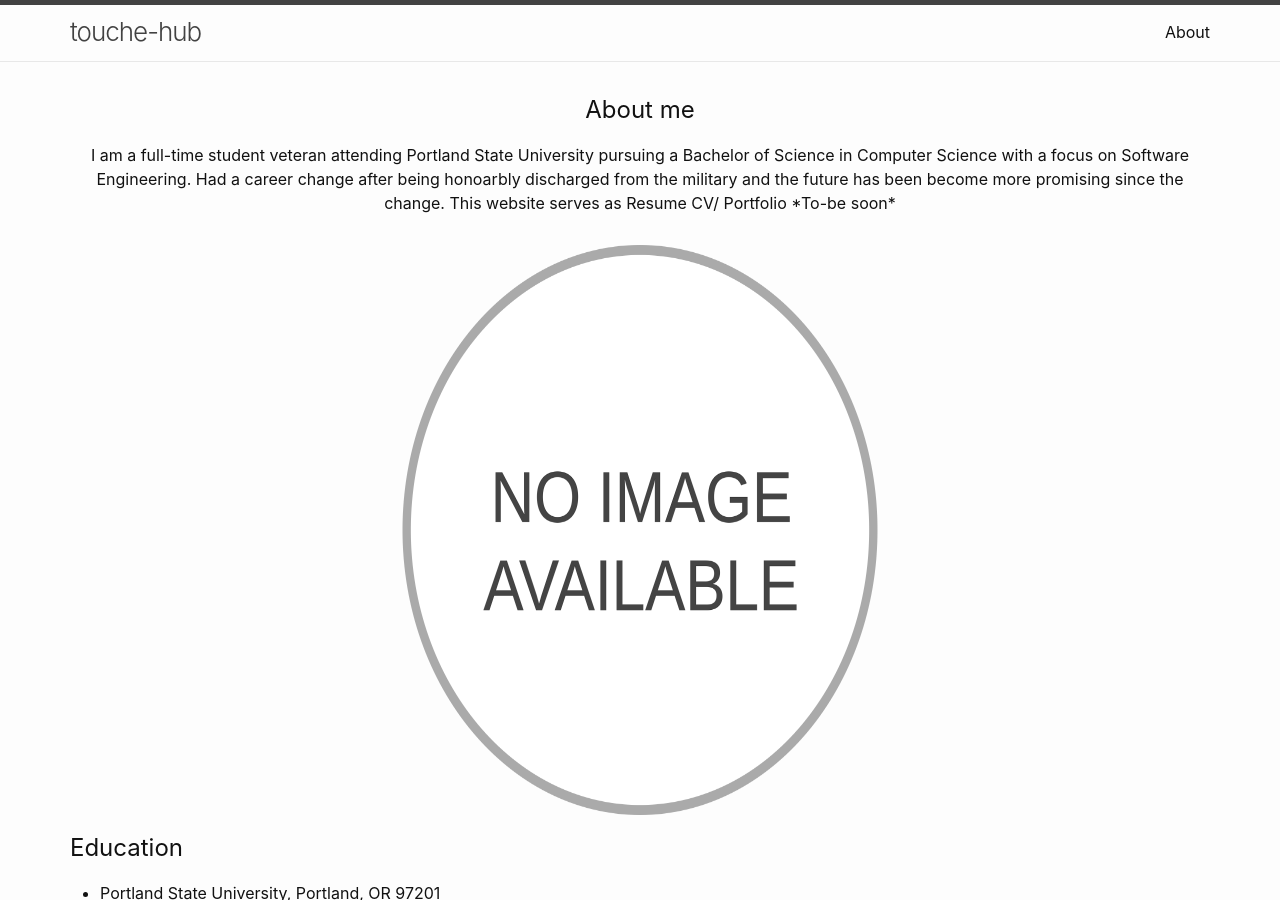
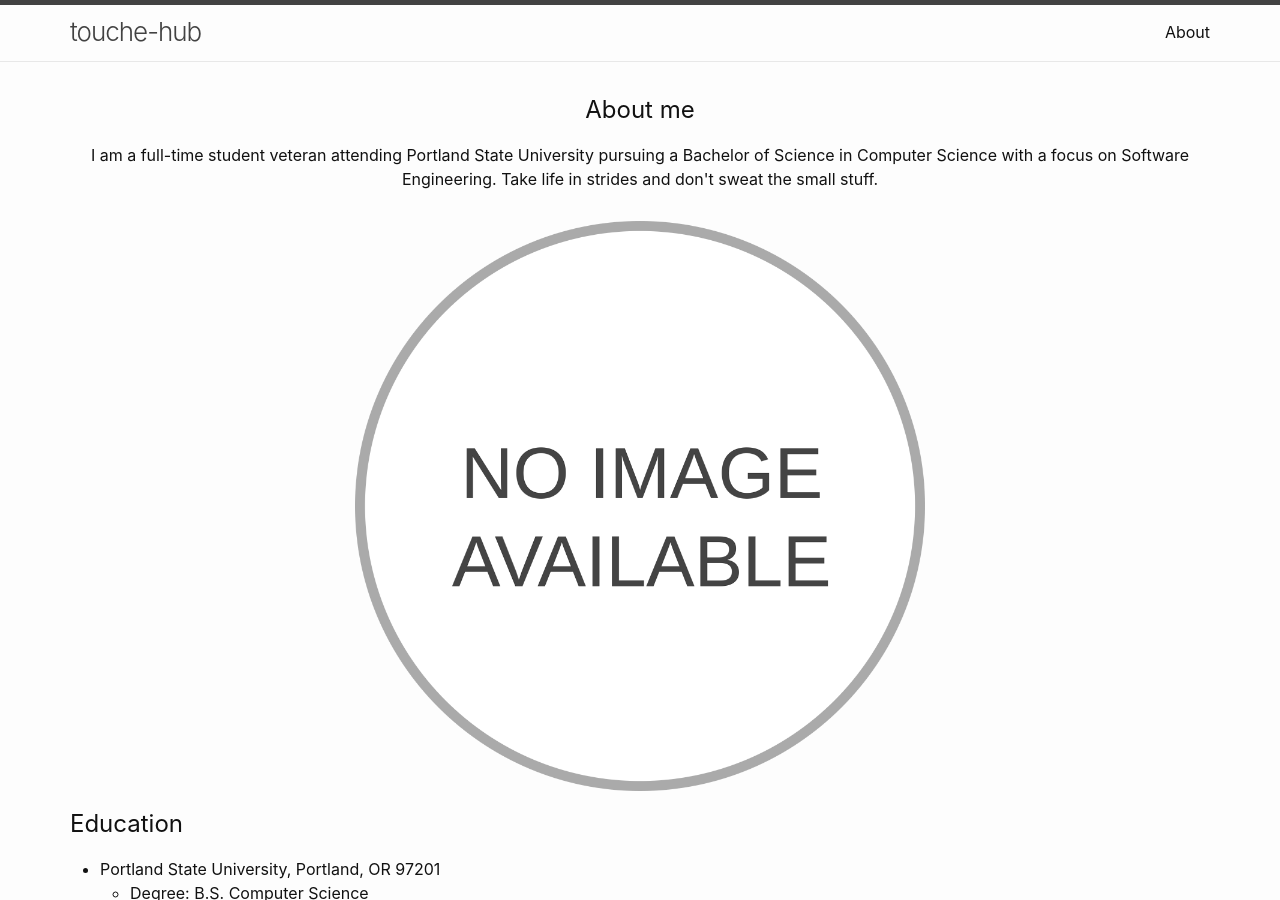
Before and after one commit to ActIII03/personal_website, a Jekyll site: the page built from about.md, in a window 1280 px wide and 900 px high. Built offline with Jekyll 4.4.1, drawn with Linux system fonts in a browser that asks for light colours.

```diff
--- a/_includes/resume-header.html
+++ b/_includes/resume-header.html
@@ -3,9 +3,9 @@
 <h2> About me </h2>
 
 <p>
-	I am a full-time student veteran attending Portland State University pursuing a Bachelor of Science in Computer Science with a focus on Software Engineering. Had a career change after being honoarbly discharged from the military and the future has been become more promising since the change. This website serves as Resume CV/ Portfolio *To-be soon*
+	I am a full-time student veteran attending Portland State University pursuing a Bachelor of Science in Computer Science with a focus on Software Engineering. Take life in strides and don't sweat the small stuff.
 </p>
 
-<img src="https://actiii03.github.io/personal_website/assets/img/profile-pic.png" width="500" height="600">
+<img src="https://actiii03.github.io/personal_website/assets/img/profile-pic.png" width="600" height="600">
 
 </div>
--- a/docker-compose.yml
+++ b/docker-compose.yml
@@ -3,7 +3,7 @@ services:
     jekyll:
         image: jekyll/jekyll:4.0
         environment:
-            - JEKYLL_ENV=docker
+            - JEKYLL_ENV=production bundle exec jekyll build
 
         # No incremental change - update gem and run local
         #command: >
@@ -14,7 +14,6 @@ services:
         # No incremental change - don't update gem and run local
         command: "jekyll serve"
 
-
         volumes:
             - .:/srv/jekyll
 
```
Also changed, not shown: 3 other files.
